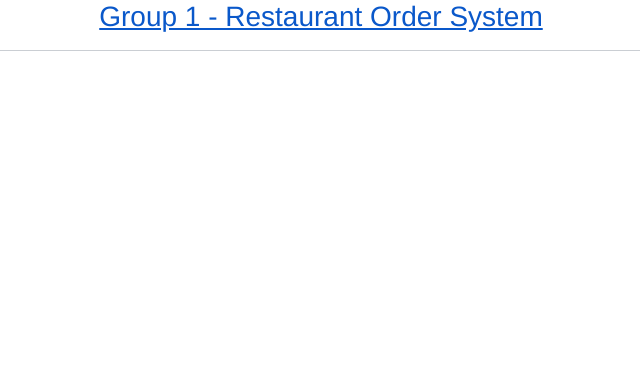
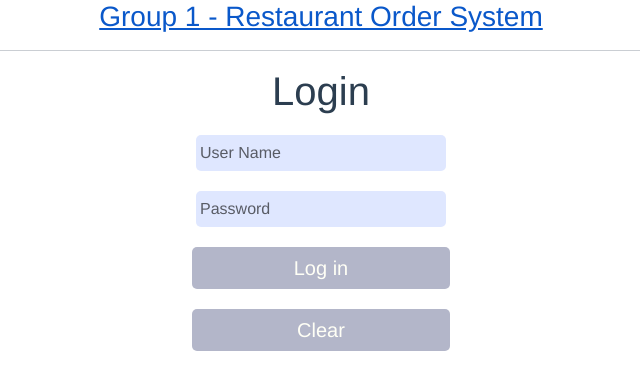
Before and after one commit to RylakRila/Restaurant-Order-System, a Vue app in the folder FrontEnd/: page /#/login in a window 1280 px wide. Shown: the top 390 px of the page, without its empty margins (319-959 px from the left). Built offline with nearby package versions, Linux system fonts and the light colour scheme.

Commit message:
Added login page and get token

```diff
--- a/FrontEnd/package.json
+++ b/FrontEnd/package.json
@@ -13,6 +13,7 @@
     "bootstrap-vue": "^2.23.1",
     "core-js": "^3.8.3",
     "vue": "^2.7.14",
+    "vue-cookies": "^1.8.2",
     "vue-router": "^3.6.5"
   },
   "devDependencies": {
--- a/FrontEnd/src/App.vue
+++ b/FrontEnd/src/App.vue
@@ -1,6 +1,6 @@
 <template>
   <div id="app">
-    <router-link :to="{name: 'Home Page'}">
+    <router-link :to="{name: 'Login'}">
       <h3>Group 1 - Restaurant Order System </h3>
     </router-link>
     <hr>
--- a/FrontEnd/src/main.js
+++ b/FrontEnd/src/main.js
@@ -1,8 +1,9 @@
 import Vue from 'vue'
 import App from './App.vue'
 import router from './router'
-import axios from 'axios';
+import axios from 'axios'
 import qs from 'qs'
+import VueCookies  from 'vue-cookies'
 import { BootstrapVue, IconsPlugin} from 'bootstrap-vue'
 
 Vue.prototype.$axios = axios;
@@ -16,6 +17,8 @@ import 'bootstrap-vue/dist/bootstrap-vue.css'
 Vue.use(BootstrapVue)
 // Optionally install the BootstrapVue icon components plugin
 Vue.use(IconsPlugin)
+
+Vue.use(require('vue-cookies'))
 
 Vue.config.productionTip = false
 
--- a/FrontEnd/src/router/index.js
+++ b/FrontEnd/src/router/index.js
@@ -1,5 +1,6 @@
 import Vue from 'vue'
 import Router from 'vue-router'
+import Login from '../views/Login'
 import Home from '../views/Home'
 import Foods from '../views/Food'
 import Confirm from '../views/Confirm'
@@ -35,6 +36,11 @@ export default new Router({
             path: '/Complete',
             name: 'Complete',
             component: Complete
+        },
+        {
+            path: '/login',
+            name: 'Login',
+            component: Login
         }
     ]
 })
--- /dev/null
+++ b/FrontEnd/src/views/Login.vue
@@ -0,0 +1,94 @@
+<template>
+    <div>
+        <h1>Login</h1>
+        <form>
+            <input type="text" v-model="username" placeholder="User Name" class="login" id="username" required/>
+            <input type="password" v-model="password" placeholder="Password" class="login" id="password" required/>
+            <button type="submit" class="submitBtn" @click="login">Log in</button>
+            <button type="reset" class="submitBtn" @click="removeCookie">Clear</button>
+        </form>
+    </div>
+
+</template>
+
+<script>
+
+export default {
+    data() {
+        return {
+            username:'',
+            password:'',
+        }
+    },
+    methods: {
+        login() {
+            const url = 'http://localhost:3000/api/login';
+            let name = this.username;
+            let pw = this.password;
+            let token = '';
+
+            if(name != '' && pw != ''){
+                this.$axios.post(url, {
+                    username: name,
+                    password: pw
+                })
+                .then(response => {
+                    console.log(response.data);
+                    localStorage.setItem('token', response.data.token);
+                    token = localStorage.getItem('token');
+                    console.log(token);
+                    //localStorage.setItem('expiresIn', response.data.expiresIn);
+                })
+                .catch(error =>{
+                    console.log(error);
+                })
+            }
+
+            this.$cookies.set('login', name , "30min");
+            console.log("Cookie:")
+            console.log(this.$cookies.get('login'));
+
+            if(this.$cookies.get('login') && token) {
+                this.$router.push({name: 'Home Page'});
+            }
+
+        },
+        removeCookie() {
+            this.$cookies.remove('login');
+            localStorage.clear();
+        }
+    }
+}
+</script>
+
+<style>
+.login {
+    width: 250px;
+    height: 36px;
+    font-size: 16px;
+    background: #dfe7ff;
+    display: block;
+    border: 2px solid Transparent;
+    border-radius: 5px;
+    margin: 20px auto 20px;
+}
+
+.submitBtn {
+    width: 258px;
+    height: 42px;
+    font-size: 20px;
+    text-align: center;
+    color: #FFFFF6;
+    border-radius: 5px;
+    border: 0;
+    justify-content: center;
+    background: #b3b6c9;
+    display: block;
+    cursor: pointer;
+    margin: 20px auto;
+}
+
+.submitBtn:hover {
+    opacity: 0.8;
+}
+</style>
```
Also changed, not shown: 1 other file (tests, documents, lock files or other folders).
